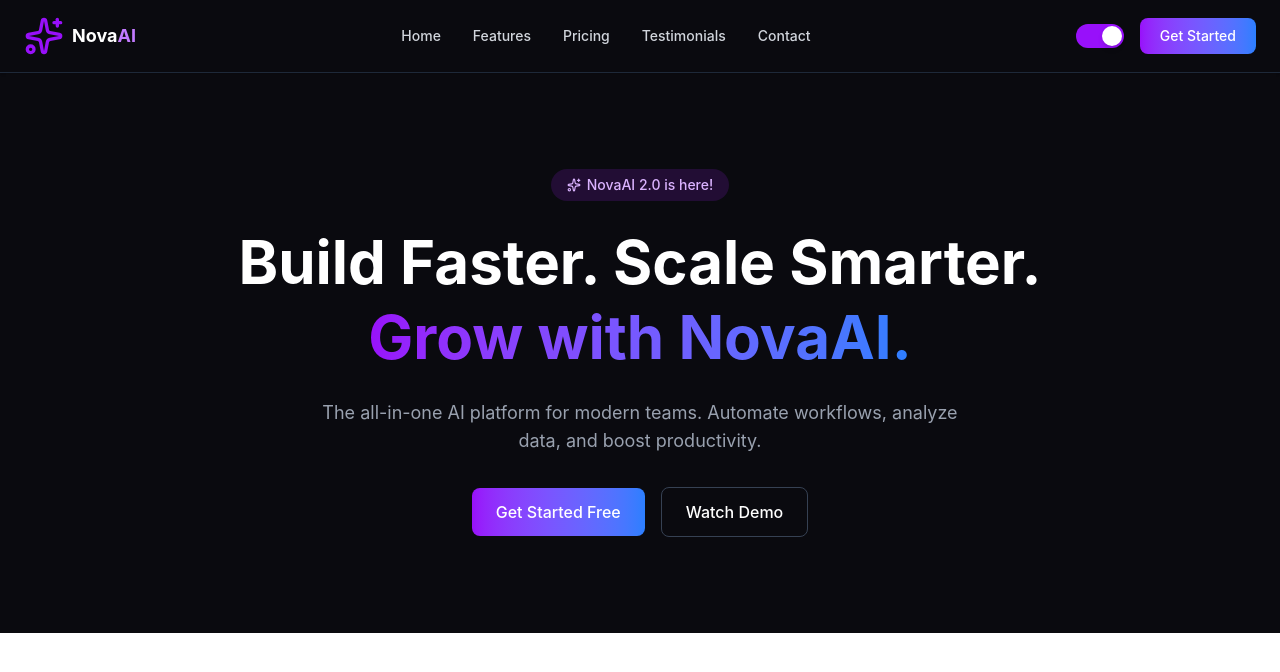
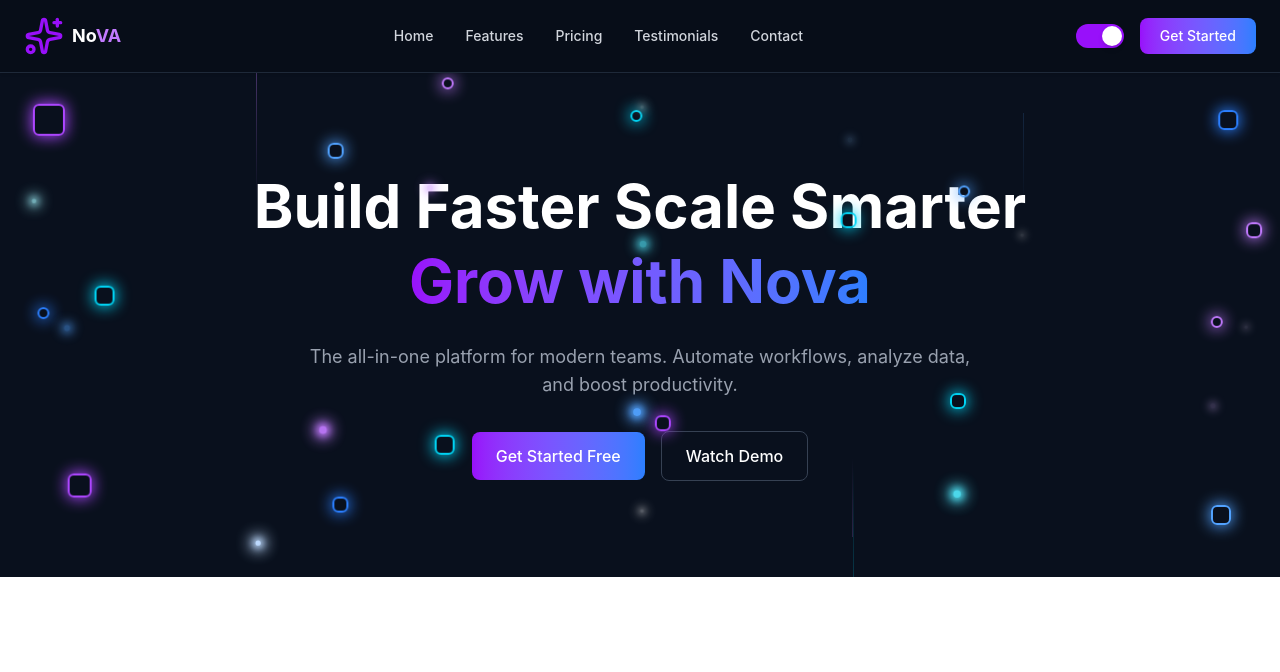
Before and after one commit to adeelmofficial0-collab/nova-saas, a React (Vite) app: page / in a window 1280 px wide. Shown: the top 672 px of the page. Built offline with nearby package versions, Linux system fonts and the light colour scheme.

Commit message:
Add animated background effects to hero section

```diff
--- a/src/components/Hero.jsx
+++ b/src/components/Hero.jsx
@@ -1,39 +1,76 @@
-import { Sparkles } from "lucide-react";
-
 const Hero = () => {
     return (
         <section
             id="home"
-            className="relative bg-white dark:bg-[#0a0a0f] px-6 py-24 text-center transition-colors overflow-hidden"
+            className="relative bg-white dark:bg-[#09101D] px-6 py-24 text-center transition-colors overflow-hidden"
         >
-            <div className="absolute top-0 left-1/4 w-72 h-72 bg-purple-400 dark:bg-purple-600 rounded-full blur-3xl opacity-30 -z-10" />
-            <div className="absolute top-20 right-1/4 w-72 h-72 bg-blue-400 dark:bg-blue-600 rounded-full blur-3xl opacity-30 -z-10" />
+            <div className="absolute inset-0 -z-20">
+                <div className="absolute inset-0 bg-[#09101D]" />
 
-            <div className="inline-flex items-center gap-1.5 bg-purple-100 dark:bg-purple-900/30 text-purple-600 dark:text-purple-300 text-sm font-medium px-4 py-1.5 rounded-full mb-6">
-                <Sparkles size={14} />
-                NovaAI 2.0 is here!
+                <div className="absolute left-1/2 top-0 h-[700px] w-[700px] -translate-x-1/2 rounded-full
+    bg-purple-600/20 blur-[180px]" />
+
+                <div className="absolute right-0 top-40 h-[500px] w-[500px]
+    bg-blue-500/15 blur-[160px]" />
+
+                <div className="absolute left-0 bottom-0 h-[450px] w-[450px]
+    bg-cyan-500/10 blur-[150px]" />
             </div>
+            <div className="floating-box absolute top-8 left-8 w-8 h-8 border-[2.5px] border-purple-500 text-purple-500 rounded-md" />
+            <div className="floating-box absolute top-20 left-1/4 w-4 h-4 border-2 border-blue-400 text-blue-400 rounded-md" style={{ animationDelay: "1s" }} />
+            <div className="floating-box absolute top-14 right-14 w-5 h-5 border-2 border-blue-500 text-blue-500 rounded-md" style={{ animationDelay: "2s" }} />
+            <div className="floating-box absolute top-36 right-1/3 w-4 h-4 border-2 border-cyan-400 text-cyan-400 rounded-md" style={{ animationDelay: "0.5s" }} />
+            <div className="floating-box absolute bottom-16 left-14 w-6 h-6 border-2 border-purple-500 text-purple-500 rounded-md" style={{ animationDelay: "1.5s" }} />
+            <div className="floating-box absolute bottom-8 right-16 w-5 h-5 border-2 border-blue-400 text-blue-400 rounded-md" style={{ animationDelay: "2.5s" }} />
+            <div className="floating-box absolute bottom-28 left-1/3 w-5 h-5 border-2 border-cyan-400 text-cyan-400 rounded-md" style={{ animationDelay: "1s" }} />
+            <div className="floating-box absolute top-1/3 right-8 w-4 h-4 border-2 border-purple-400 text-purple-400 rounded-md" style={{ animationDelay: "3s" }} />
+            <div className="floating-box absolute top-1/2 left-6 w-3 h-3 border-2 border-blue-500 text-blue-500 rounded-md" style={{ animationDelay: "1.8s" }} />
+            <div className="floating-box absolute top-6 left-1/3 w-3 h-3 border-2 border-purple-400 text-purple-400 rounded-md" style={{ animationDelay: "2.2s" }} />
+            <div className="floating-box absolute bottom-40 right-1/4 w-4 h-4 border-2 border-cyan-400 text-cyan-400 rounded-md" style={{ animationDelay: "0.8s" }} />
+            <div className="floating-box absolute top-1/4 right-1/4 w-3 h-3 border-2 border-blue-400 text-blue-400 rounded-md" style={{ animationDelay: "1.3s" }} />
+            <div className="floating-box absolute bottom-1/4 left-1/2 w-4 h-4 border-2 border-purple-500 text-purple-500 rounded-md" style={{ animationDelay: "2.7s" }} />
+            <div className="floating-box absolute top-10 right-1/2 w-3 h-3 border-2 border-cyan-400 text-cyan-400 rounded-md" style={{ animationDelay: "0.3s" }} />
+            <div className="floating-box absolute bottom-12 left-1/4 w-4 h-4 border-2 border-blue-500 text-blue-500 rounded-md" style={{ animationDelay: "1.6s" }} />
+            <div className="floating-box absolute top-1/2 right-16 w-3 h-3 border-2 border-purple-400 text-purple-400 rounded-md" style={{ animationDelay: "0.9s" }} />
+            <div className="floating-box absolute bottom-1/2 left-20 w-5 h-5 border-2 border-cyan-400 text-cyan-400 rounded-md" style={{ animationDelay: "2.1s" }} />
+
+            <div className="light-trail absolute top-0 left-1/5 w-px h-32 bg-gradient-to-b from-purple-400 to-transparent" style={{ animationDelay: "0.5s" }} />
+            <div className="light-trail absolute top-10 right-1/5 w-px h-24 bg-gradient-to-b from-blue-400 to-transparent" style={{ animationDelay: "1.5s" }} />
+            <div className="light-trail absolute bottom-0 left-2/3 w-px h-28 bg-gradient-to-t from-cyan-400 to-transparent" style={{ animationDelay: "2s" }} />
+            <div className="light-trail absolute bottom-10 right-1/3 w-px h-20 bg-gradient-to-t from-purple-400 to-transparent" style={{ animationDelay: "1s" }} />
+
+            <div className="twinkle-star absolute top-28 left-1/3 w-1.5 h-1.5 bg-purple-400 text-purple-400 rounded-full" />
+            <div className="twinkle-star absolute top-1/2 left-16 w-1.5 h-1.5 bg-blue-400 text-blue-400 rounded-full" style={{ animationDelay: "1s" }} />
+            <div className="twinkle-star absolute bottom-20 right-1/4 w-1.5 h-1.5 bg-cyan-300 text-cyan-300 rounded-full" style={{ animationDelay: "2s" }} />
+            <div className="twinkle-star absolute top-16 right-1/3 w-1.5 h-1.5 bg-blue-300 text-blue-300 rounded-full" style={{ animationDelay: "0.5s" }} />
+            <div className="twinkle-star absolute bottom-36 left-1/4 w-1.5 h-1.5 bg-purple-400 text-purple-400 rounded-full" style={{ animationDelay: "1.5s" }} />
+            <div className="twinkle-star absolute top-1/3 left-1/2 w-1.5 h-1.5 bg-cyan-300 text-cyan-300 rounded-full" style={{ animationDelay: "2.3s" }} />
+            <div className="twinkle-star absolute bottom-1/3 right-16 w-1.5 h-1.5 bg-purple-300 text-purple-300 rounded-full" style={{ animationDelay: "0.7s" }} />
+            <div className="twinkle-star absolute top-2/3 right-1/2 w-1.5 h-1.5 bg-blue-400 text-blue-400 rounded-full" style={{ animationDelay: "1.9s" }} />
+            <div className="twinkle-star absolute top-8 left-1/2 w-1 h-1 bg-white text-white rounded-full" style={{ animationDelay: "0.2s" }} />
+            <div className="twinkle-star absolute top-1/4 left-8 w-1 h-1 bg-cyan-200 text-cyan-200 rounded-full" style={{ animationDelay: "1.2s" }} />
+            <div className="twinkle-star absolute bottom-16 left-1/2 w-1 h-1 bg-white text-white rounded-full" style={{ animationDelay: "2.6s" }} />
+            <div className="twinkle-star absolute top-1/2 right-8 w-1 h-1 bg-purple-200 text-purple-200 rounded-full" style={{ animationDelay: "0.4s" }} />
+            <div className="twinkle-star absolute bottom-8 left-1/5 w-1 h-1 bg-blue-200 text-blue-200 rounded-full" style={{ animationDelay: "1.7s" }} />
+            <div className="twinkle-star absolute top-40 right-1/5 w-1 h-1 bg-white text-white rounded-full" style={{ animationDelay: "2.9s" }} />
 
             <h1 className="text-4xl md:text-6xl font-bold text-gray-900 dark:text-white leading-tight">
-                Build Faster. Scale Smarter. <br />
+                Build Faster Scale Smarter <br />
                 <span className="bg-gradient-to-r from-purple-600 to-blue-500 bg-clip-text text-transparent">
-                    Grow with NovaAI.
+                    Grow with Nova
                 </span>
             </h1>
-
             <p className="text-gray-600 dark:text-gray-400 text-base md:text-lg max-w-2xl mx-auto mt-6">
-                The all-in-one AI platform for modern teams. Automate workflows,
+                The all-in-one platform for modern teams. Automate workflows,
                 analyze data, and boost productivity.
             </p>
-
             <div className="flex flex-col sm:flex-row items-center justify-center gap-4 mt-8">
                 <a
                     href="#pricing"
-                    className="bg-gradient-to-r from-purple-600 to-blue-500 text-white font-medium px-6 py-3 rounded-lg hover:opacity-90 transition"
+                    className="bg-gradient-to-r from-purple-600 to-blue-500 text-white font-medium px-6 py-3 rounded-lg hover:to-indigo-600 transition"
                 >
                     Get Started Free
                 </a>
-
                 <a
                     href="#demo"
                     className="border border-gray-300 dark:border-gray-700 text-gray-900 dark:text-white font-medium px-6 py-3 rounded-lg hover:bg-gray-100 dark:hover:bg-gray-800 transition"
--- a/src/components/Navbar.jsx
+++ b/src/components/Navbar.jsx
@@ -8,12 +8,12 @@ const Navbar = () => {
   const navLinks = ["Home", "Features", "Pricing", "Testimonials", "Contact"];
 
   return (
-    <nav className="sticky top-0 z-50 bg-white dark:bg-[#0a0a0f] px-6 py-4 transition-colors border-b border-gray-200 dark:border-gray-800 shadow-sm">
+    <nav className="sticky top-0 z-50 bg-white dark:bg-[#070D18] px-6 py-4 transition-colors border-b border-gray-200 dark:border-gray-800 shadow-sm">
       <div className="max-w-7xl mx-auto flex items-center justify-between">
         <div className="flex items-center gap-2">
           <Sparkles className="w-10 h-10 text-purple-600" />
           <span className="text-gray-900 dark:text-white font-bold text-lg">
-            Nova<span className="text-purple-600 dark:text-purple-400">AI</span>
+            No<span className="text-purple-600 dark:text-purple-400">VA</span>
           </span>
         </div>
         <div className="hidden md:flex items-center gap-8">
--- a/src/index.css
+++ b/src/index.css
@@ -1,3 +1,55 @@
 @import "tailwindcss";
+@custom-variant dark (&:where(.dark, .dark *));
 
-@custom-variant dark (&:where(.dark, .dark *));
+@keyframes floatBox {
+
+    0%,
+    100% {
+        transform: translate(0, 0);
+    }
+
+    50% {
+        transform: translate(15px, -20px);
+    }
+}
+
+@keyframes twinkle {
+
+    0%,
+    100% {
+        opacity: 0.15;
+        transform: scale(0.8);
+    }
+
+    50% {
+        opacity: 1;
+        transform: scale(1.3);
+    }
+}
+
+@keyframes trailFade {
+
+    0%,
+    100% {
+        opacity: 0.15;
+    }
+
+    50% {
+        opacity: 0.5;
+    }
+}
+
+.floating-box {
+    animation: floatBox 6s ease-in-out infinite;
+    background-color: transparent;
+    box-shadow: 0 0 15px 1px currentColor;
+}
+
+.twinkle-star {
+    animation: twinkle 2.5s ease-in-out infinite;
+    box-shadow: 0 0 6px 2px currentColor, 0 0 12px 4px currentColor;
+}
+
+.light-trail {
+    animation: trailFade 4s ease-in-out infinite;
+}
```
